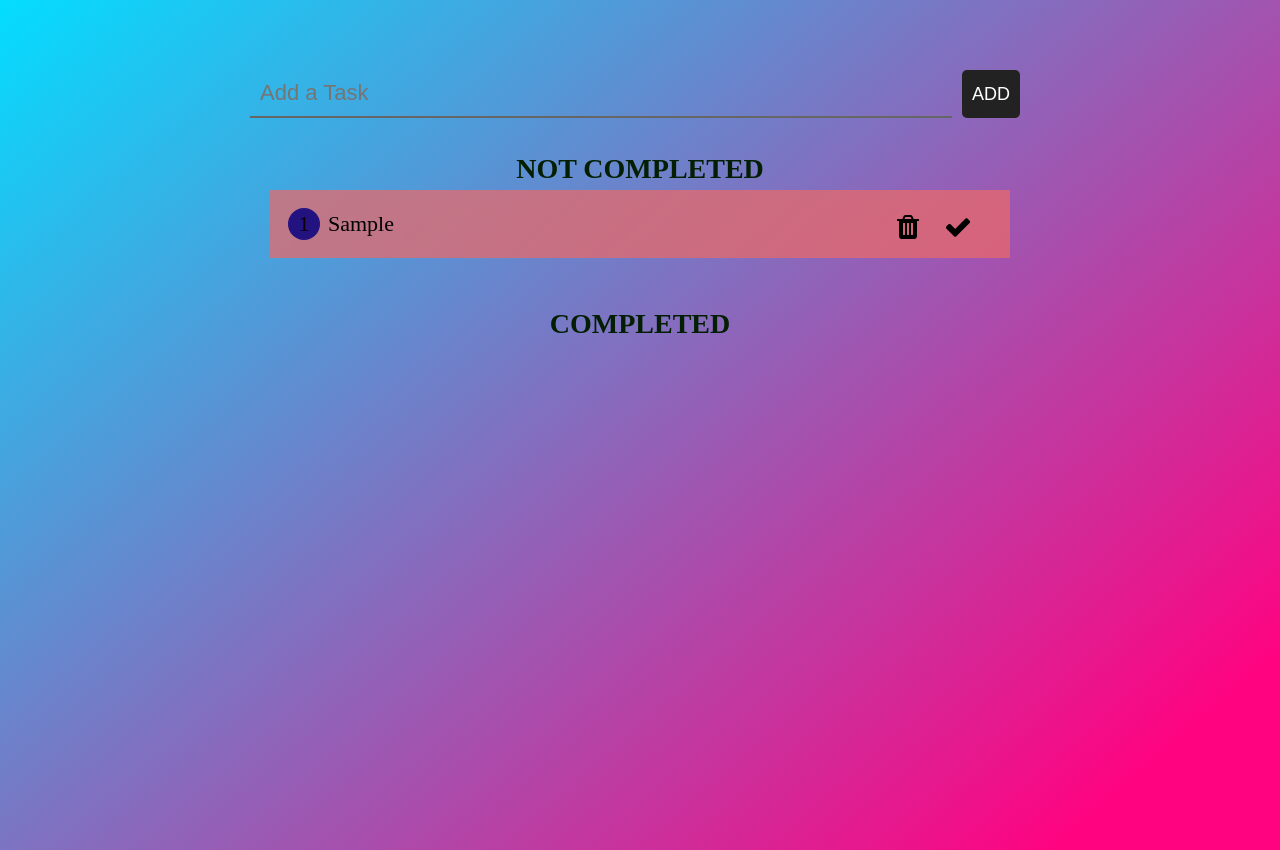
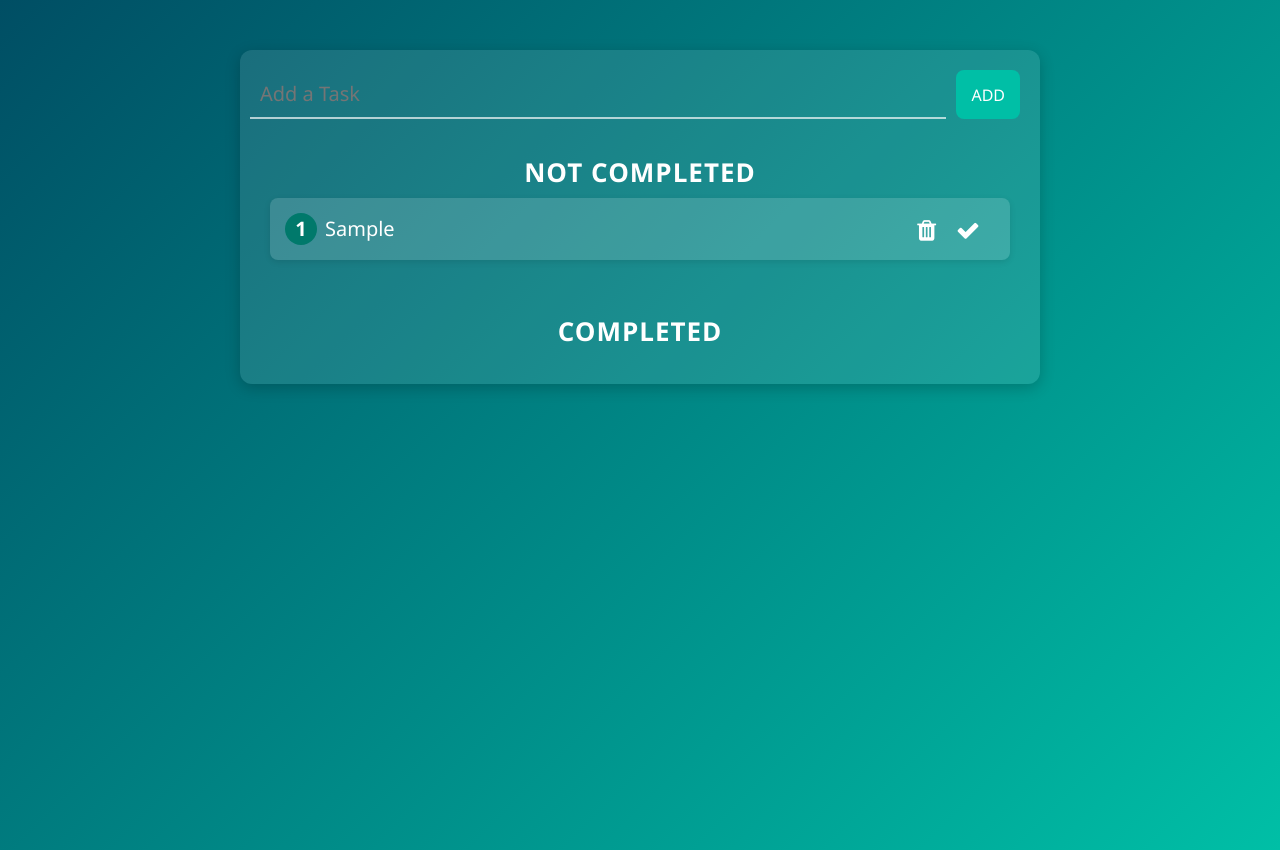
Before and after one commit to Kavya-Kesani/To-Do-List, a plain HTML site: page index.html in a window 1280 px wide. Both pictures are taken after typing "Sample" into the empty fields and a click on the button "ADD". Drawn offline with Linux system fonts and the light colour scheme.

Commit message:
Update style_1.css

```diff
--- a/style_1.css
+++ b/style_1.css
@@ -1,91 +1,122 @@
-*{
+* {
 	margin: 0;
 	padding: 0;
 	box-sizing: border-box;
+	font-family: 'Segoe UI', Tahoma, Geneva, Verdana, sans-serif;
 }
-body{
+
+body {
 	height: 100vh;
-	background: #00ddff;
-	background: linear-gradient(139deg,#03ddff 0%,#ff0381 90%);
+	background: linear-gradient(135deg, #004e64 0%, #00bfa6 100%);
+	color: #ffffff;
 }
-.container{
+
+.container {
 	position: relative;
 	max-width: 800px;
 	padding: 10px;
 	margin: 50px auto;
+	background: rgba(255, 255, 255, 0.1);
+	border-radius: 12px;
+	box-shadow: 0 4px 15px rgba(0, 0, 0, 0.2);
 }
-.addTask{
+
+.addTask {
 	width: 100%;
 	display: flex;
 	padding: 10px 0;
 }
-.addTask > input[type="text"]{
+
+.addTask > input[type="text"] {
 	width: 90%;
-	color: #333;
-	border:none;
-	border-bottom: 2px solid #666;
+	color: #ffffff;
+	border: none;
+	border-bottom: 2px solid #ffffffaa;
 	background: none;
 	padding: 10px;
-	font-size: 22px;
+	font-size: 20px;
 	outline: none;
+	::placeholder {
+		color: #cccccc;
+	}
 }
-.addTask button{
+
+.addTask button {
 	margin: 0 10px;
-	background: #222;
+	background: #00bfa6;
 	color: #fff;
-	font-size: 18px;
+	font-size: 16px;
 	text-transform: uppercase;
-	padding: 10px;
+	padding: 10px 15px;
 	border: none;
-	outline: none;
-	border-radius: 5px;
+	border-radius: 8px;
 	cursor: pointer;
+	transition: background 0.3s ease;
 }
-.notCompleted, .Completed{
+
+.addTask button:hover {
+	background: #00d5b2;
+}
+
+.notCompleted, .Completed {
 	margin: 5px 0;
 	padding: 20px;
 }
-h3{
-	font-size: 28px;
+
+h3 {
+	font-size: 26px;
 	text-transform: uppercase;
 	text-align: center;
-	color: #031e02;
+	color: #ffffff;
+	letter-spacing: 1px;
 }
-ol{
+
+ol {
 	list-style: none;
 	counter-reset: my-counter;
 }
-ol li{
+
+ol li {
 	width: 100%;
-	padding: 18px;
-	margin: 5px 0;
-	background: #e96969bb;
-	font-size: 22px;
+	padding: 15px;
+	margin: 8px 0;
+	background: rgba(255, 255, 255, 0.15);
+	color: #ffffff;
+	font-size: 20px;
 	counter-increment: my-counter;
+	border-radius: 8px;
+	box-shadow: 0 2px 6px rgba(0,0,0,0.1);
 }
-ol.Completed li{
-	background: #01d10c;
+
+ol.Completed li {
+	background:  #94e0d6;
+;
+	color: #002d1a;
 }
-ol li::before{
+
+ol li::before {
 	content: counter(my-counter);
-	background: #231381;
+	background: #00796b;
 	width: 2rem;
 	height: 2rem;
 	border-radius: 50%;
 	display: inline-block;
 	line-height: 2rem;
 	text-align: center;
-	color: #0c0101;
+	color: #ffffff;
 	margin-right: 0.5rem;
+	font-weight: bold;
 }
-li button{
+
+li button {
 	float: right;
 	padding: 5px;
-	font-size: 28px;
-	line-height: 28px;
-	margin-right: 15px;
+	font-size: 24px;
+	line-height: 24px;
+	margin-right: 10px;
 	background: none;
 	border: none;
 	outline: none;
 	cursor: pointer;
+	color: #ffffff;
 }
```
